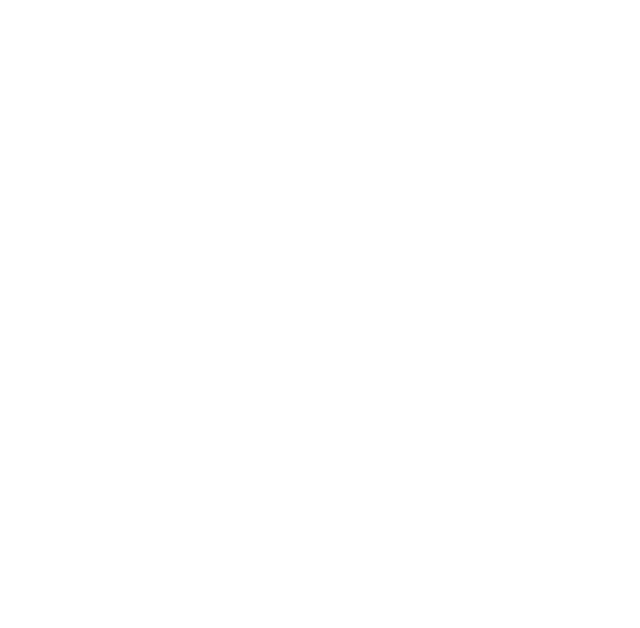
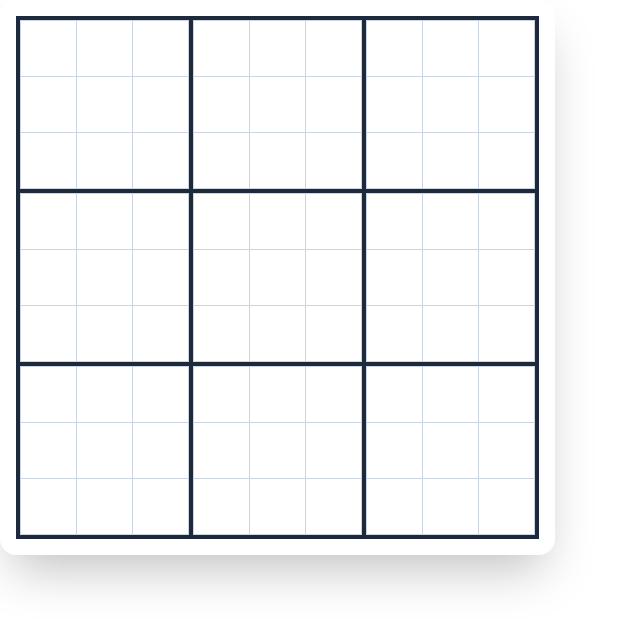
Before and after one commit to BAndris4/tictactoe, a React app in the folder frontend/: page / in a window 1280 px wide. Shown: the top 628 px of the page, without its empty margins (0-640 px from the left). Built offline with nearby package versions, Linux system fonts and the light colour scheme; the HTML template or start-up script is replaced by a standard one.

Commit message:
feat: create Table component with nested SmallTables and cell click handling

```diff
--- a/frontend/src/App.tsx
+++ b/frontend/src/App.tsx
@@ -1,6 +1,8 @@
+import Table from "./components/Table";
+
 function App() {
   return (
-    <div></div>
+    <Table/>
   );
 }
 
--- /dev/null
+++ b/frontend/src/components/SmallTable.tsx
@@ -0,0 +1,29 @@
+function SmallTable({ blockRow, blockCol }: { blockRow: number, blockCol: number }) {
+
+  const handleCellClick = (row:number, col:number) => {
+    console.log(`Block [${blockRow},${blockCol}] - Cell [${row},${col}]`);
+  };
+
+  return (
+      <table className="border-collapse">
+        <tbody>
+          {Array(3).fill(0).map((_, row) => (
+            <tr key={row}>
+              {Array(3).fill(0).map((_, col) => {
+                return (
+                  <td
+                    key={col}
+                    onClick={() => handleCellClick(row, col)}
+                    className="w-14 h-14 border border-slate-300 text-center text-2xl font-medium cursor-pointer transition-colors select-none hover:bg-blue-50 active:bg-blue-100"
+                  >
+                  </td>
+                );
+              })}
+            </tr>
+          ))}
+        </tbody>
+      </table>
+  );
+}
+
+export default SmallTable;
--- /dev/null
+++ b/frontend/src/components/Table.tsx
@@ -0,0 +1,24 @@
+import SmallTable from "./SmallTable";
+
+
+function Table() {
+  return (
+    <div className="bg-white rounded-2xl shadow-2xl p-4 inline-block">
+        <table className="border-collapse border-4 border-slate-800">
+            <tbody>
+                {Array(3).fill(0).map((_, row) => (
+                <tr key={row}>
+                    {Array(3).fill(0).map((_, col) => (
+                    <td key={col} className={`p-0 ${col < 2 ? 'border-r-4' : ''} ${row < 2 ? 'border-b-4' : ''} border-slate-800`}>
+                        <SmallTable blockRow={row} blockCol={col} />
+                    </td>
+                    ))}
+                </tr>
+                ))}
+            </tbody>
+        </table>
+    </div>
+  );
+}
+
+export default Table;
```
